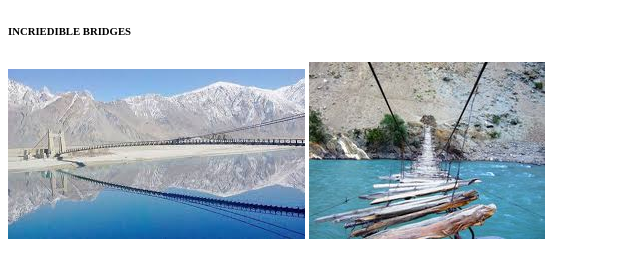
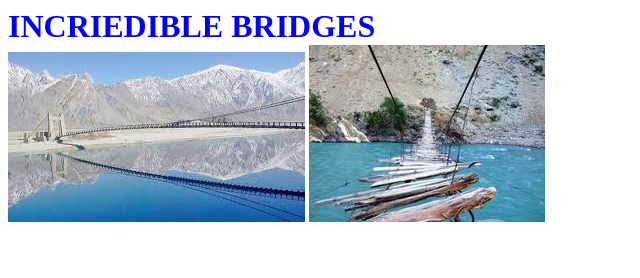
Before and after one commit to safahanif719/incredible-bridges, a plain HTML site: page index.html in a window 1280 px wide. Shown: the whole page, without its empty margins (0-640 px from the left). Drawn offline with Linux system fonts and the light colour scheme.

Commit message:
style file is added

```diff
--- a/index.html
+++ b/index.html
@@ -6,8 +6,21 @@
   <title>Document</title>
 </head>
 <body>
-  <h6>INCRIEDIBLE BRIDGES </h6>
+  <h1>INCRIEDIBLE BRIDGES </h1>
   <img src="bridge1.jfif" alt="">
   <img src="bridge2.jpg" alt="">
+  <style>
+    h1{
+      margin:0;
+      padding:0;
+      color:blue;
+    }
+    .img{
+      width:30%;
+      color:red;
+      height:20%;
+    }
+  </style>
+
 </body>
 </html>
```
